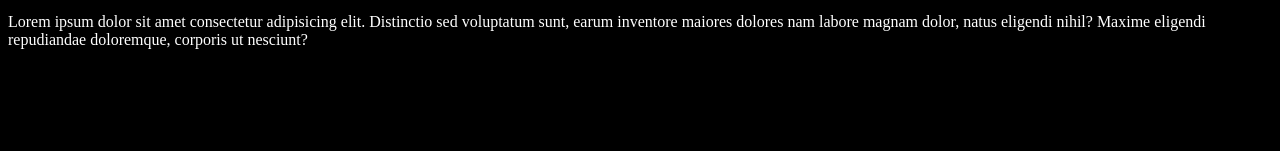
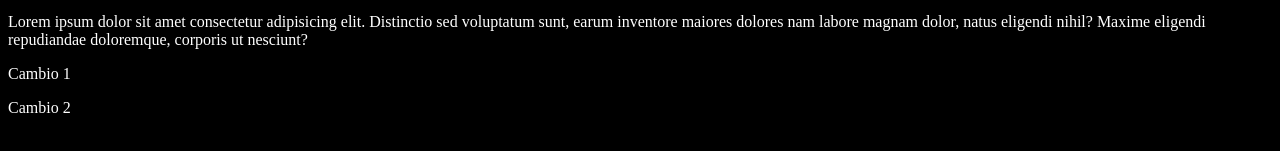
Before and after one commit to occtarc/curso-git-uno, a plain HTML site: page index.html in a window 1280 px wide. Shown: the part 417-568 px from the top of the page. Drawn offline with Linux system fonts and the light colour scheme.

Commit message:
Fusion ultimos 2 commits en 1

```diff
--- a/index.html
+++ b/index.html
@@ -39,6 +39,8 @@
         dolores nam labore magnam dolor, natus eligendi nihil? Maxime eligendi repudiandae doloremque, corporis ut
         nesciunt?</p>
     <script src="index.js"></script>
+    <p>Cambio 1</p>
+    <p>Cambio 2</p>
 
 </body>
 
```
